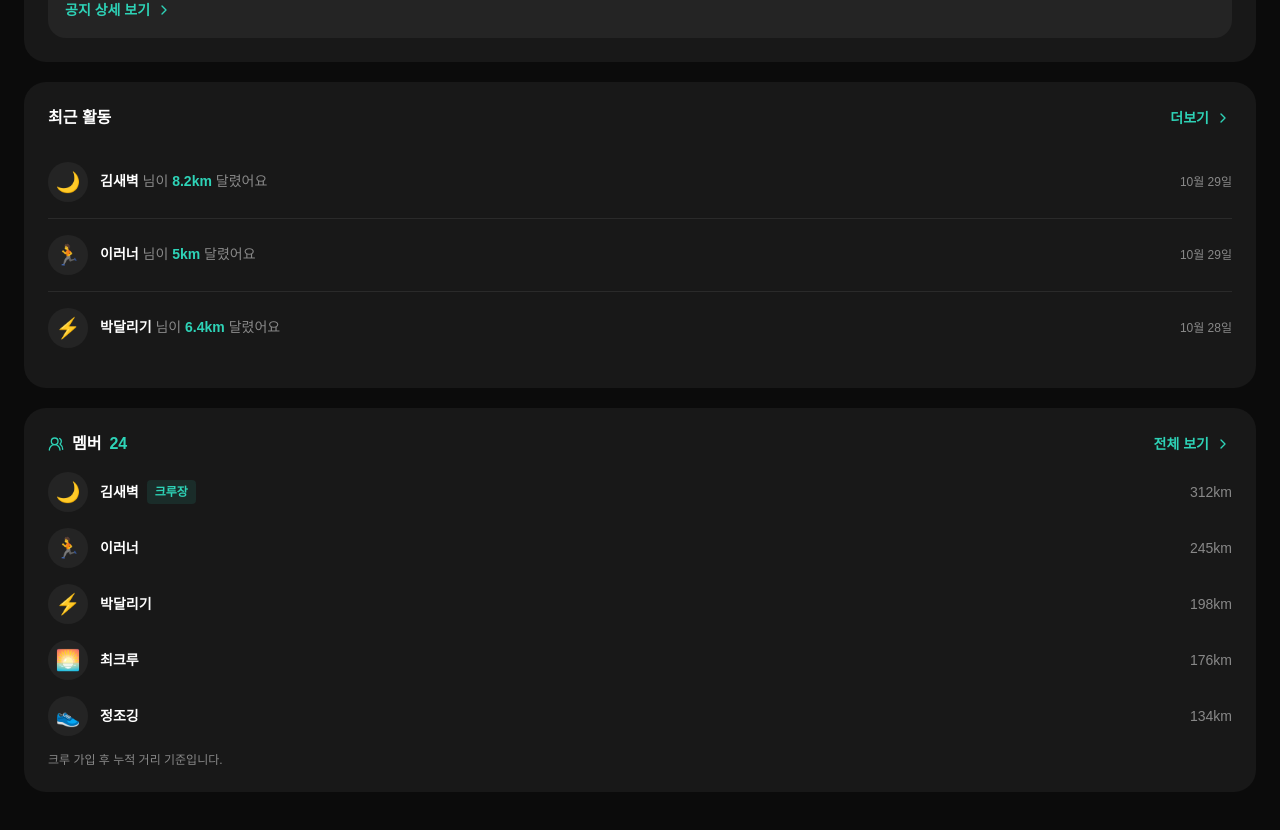
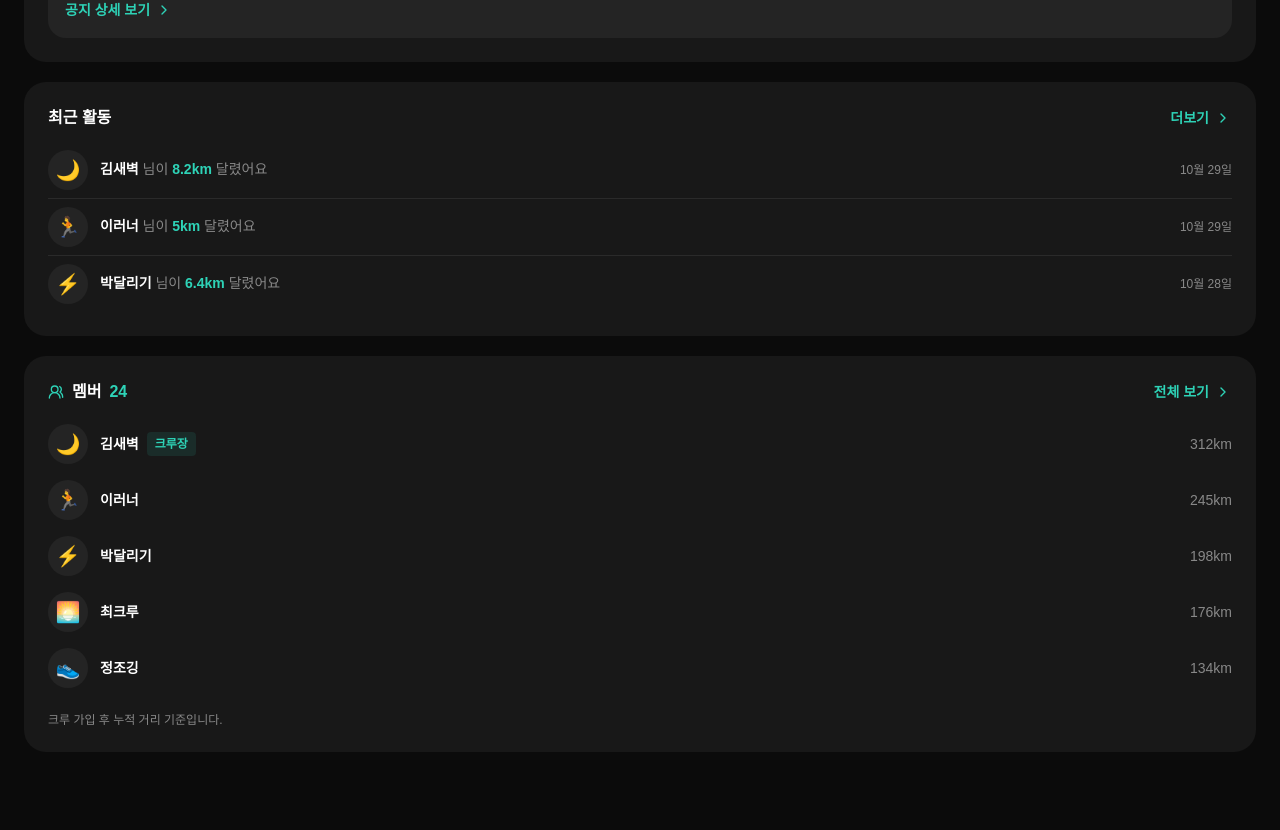
Before and after one commit to SonMinSeock/running-crew-web, a React (Vite) app: page /crews/1 in a window 1280 px wide. Shown: the part 876-1706 px from the top of the page. Built offline with nearby package versions, Linux system fonts and the light colour scheme.

Commit message:
style: 크루 최근 활동 행 간격을 멤버 목록과 통일 (#57)

```diff
--- a/src/components/crew/CrewMembers.tsx
+++ b/src/components/crew/CrewMembers.tsx
@@ -1,7 +1,8 @@
 /**
- * 크루 멤버 미리보기와 전체 목록 이동 링크를 표시한다.
+ * 크루 멤버 미리보기와 프로필·전체 목록 이동 링크를 표시한다.
  */
 import { UsersRound } from "lucide-react";
+import { Link } from "react-router-dom";
 import ViewMoreButton from "@/components/common/ViewMoreButton";
 import { CREW_MEMBERS } from "@/data/crews";
 
@@ -48,9 +49,19 @@ export default function CrewMembers({ crewId, memberCount }: CrewMembersProps) {
 
       {members.length > 0 ? (
         <>
-          <ul className="mt-4 space-y-4">
+          <ul className="mt-3">
             {members.map((member) => (
-              <li key={member.id} className="flex items-center gap-3">
+              <li key={member.id}>
+                <Link
+                  to={`/profile?memberId=${member.id}`}
+                  aria-label={`${member.nickname} 프로필 보기`}
+                  aria-describedby={
+                    member.isLeader
+                      ? `member-preview-role-${member.id} member-preview-distance-${member.id}`
+                      : `member-preview-distance-${member.id}`
+                  }
+                  className="hover:bg-app-text/5 focus-visible:outline-app-accent -mx-3 flex items-center gap-3 rounded-xl px-3 py-2 focus-visible:outline-2 focus-visible:-outline-offset-2"
+                >
                   <div
                     aria-hidden="true"
                     className="bg-app-text/5 flex size-10 shrink-0 items-center justify-center rounded-full text-xl"
@@ -62,15 +73,22 @@ export default function CrewMembers({ crewId, memberCount }: CrewMembersProps) {
                       {member.nickname}
                     </p>
                     {member.isLeader && (
-                    <span className="bg-app-accent/10 text-app-accent rounded px-2 py-1 text-xs font-semibold">
+                      <span
+                        id={`member-preview-role-${member.id}`}
+                        className="bg-app-accent/10 text-app-accent rounded px-2 py-1 text-xs font-semibold"
+                      >
                         크루장
                       </span>
                     )}
                   </div>
-                <p className="text-app-subtext shrink-0 text-sm">
+                  <p
+                    id={`member-preview-distance-${member.id}`}
+                    className="text-app-subtext shrink-0 text-sm"
+                  >
                     <span className="sr-only">크루 가입 후 누적 거리 </span>
                     {member.distanceKm}km
                   </p>
+                </Link>
               </li>
             ))}
           </ul>
--- a/src/components/crew/RecentCrewActivities.tsx
+++ b/src/components/crew/RecentCrewActivities.tsx
@@ -41,9 +41,9 @@ export default function RecentCrewActivities({
       </div>
       {activities.length > 0 ? (
         <>
-          <ul className="divide-app-border mt-4 divide-y">
+          <ul className="divide-app-border mt-3 divide-y">
             {activities.map((activity) => (
-              <li key={activity.id} className="flex items-center gap-3 py-4">
+              <li key={activity.id} className="flex items-center gap-3 py-2">
                 <div
                   aria-hidden="true"
                   className="bg-app-text/5 flex size-10 shrink-0 items-center justify-center rounded-full text-xl"
--- a/src/pages/crew/CrewActivitiesPage.tsx
+++ b/src/pages/crew/CrewActivitiesPage.tsx
@@ -111,7 +111,7 @@ export default function CrewActivitiesPage() {
         <div className="bg-app-card mt-4 rounded-3xl p-5 md:p-6">
           <ul className="divide-app-border divide-y">
             {visibleActivities.map((activity) => (
-              <li key={activity.id} className="flex items-center gap-3 py-4">
+              <li key={activity.id} className="flex items-center gap-3 py-2">
                 <div
                   aria-hidden="true"
                   className="bg-app-text/5 flex size-10 shrink-0 items-center justify-center rounded-full text-xl"
--- a/src/pages/crew/CrewMembersPage.tsx
+++ b/src/pages/crew/CrewMembersPage.tsx
@@ -115,7 +115,17 @@ export default function CrewMembersPage() {
         <div className="bg-app-card mt-4 rounded-3xl p-5 md:p-6">
           <ul className="divide-app-border divide-y">
             {visibleMembers.map((member) => (
-              <li key={member.id} className="flex items-center gap-3 py-4">
+              <li key={member.id}>
+                <Link
+                  to={`/profile?memberId=${member.id}`}
+                  aria-label={`${member.nickname} 프로필 보기`}
+                  aria-describedby={
+                    member.isLeader
+                      ? `member-list-role-${member.id} member-list-distance-${member.id}`
+                      : `member-list-distance-${member.id}`
+                  }
+                  className="focus-visible:outline-app-accent relative isolate -mx-3 flex items-center gap-3 rounded-xl px-3 py-2 before:pointer-events-none before:absolute before:inset-x-0 before:inset-y-1 before:-z-10 before:rounded-xl hover:before:bg-app-text/5 focus-visible:outline-2 focus-visible:-outline-offset-2"
+                >
                   <div
                     aria-hidden="true"
                     className="bg-app-text/5 flex size-10 shrink-0 items-center justify-center rounded-full text-xl"
@@ -128,16 +138,23 @@ export default function CrewMembersPage() {
                       {member.nickname}
                     </p>
                     {member.isLeader && (
-                    <span className="bg-app-accent/10 text-app-accent rounded px-2 py-1 text-xs font-semibold">
+                      <span
+                        id={`member-list-role-${member.id}`}
+                        className="bg-app-accent/10 text-app-accent rounded px-2 py-1 text-xs font-semibold"
+                      >
                         크루장
                       </span>
                     )}
                   </div>
 
-                <p className="text-app-subtext shrink-0 text-sm">
+                  <p
+                    id={`member-list-distance-${member.id}`}
+                    className="text-app-subtext shrink-0 text-sm"
+                  >
                     <span className="sr-only">크루 가입 후 누적 거리 </span>
                     {member.distanceKm}km
                   </p>
+                </Link>
               </li>
             ))}
           </ul>
```
Lines whose indentation alone changed are shown as unchanged.
